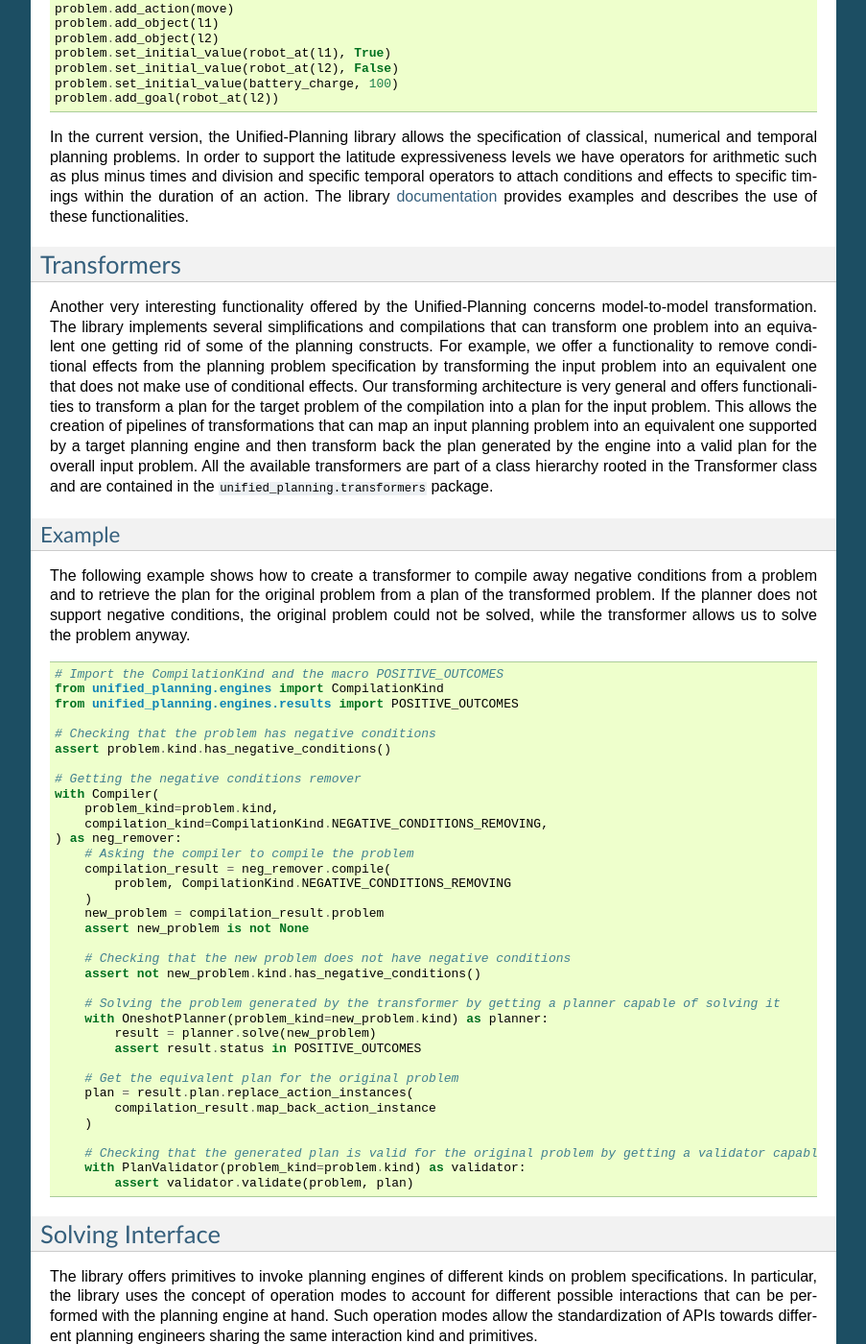
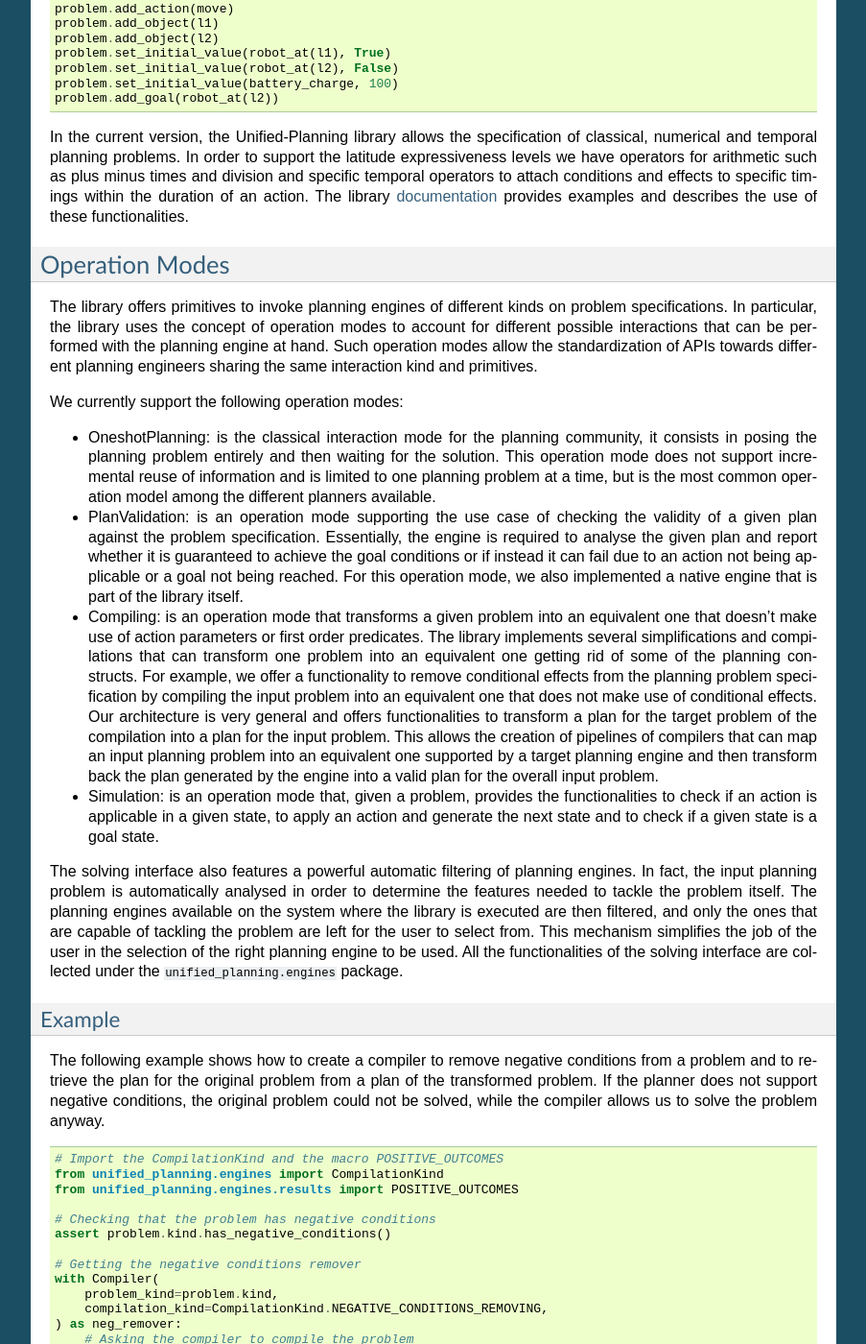
Before and after one commit to aiplan4eu/unified-planning, a Sphinx documentation site: the page built from docs/getting_started.rst, in a window 1280 px wide and 1400 px high, scrolled down 1124 px. Shown: the whole window at 96% size, without its empty margins (198-1101 px from the left). Built offline with Sphinx 7.4.7, drawn with Linux system fonts in a browser that asks for light colours; some of the changed text lies outside the part shown.

Commit message:
Fixed documentation

```diff
--- a/docs/dev_instructions.rst
+++ b/docs/dev_instructions.rst
@@ -12,12 +12,12 @@ In this guide we present the developers instructions for the Unified-Planning li
 Code formatting
 ===============
 
-We decided to use `black <https://black.readthedocs.io>` to automatically check and format
+We decided to use `black <https://black.readthedocs.io>`_ to automatically check and format
 the code according to a predefined code style.
 
 For maintaining code formatting and styling, instead of humans correcting the linting mistakes,
-we use `pre-commit <https://pre-commit.com/>`. After installing it, execute `pre-commit install`:
+we use `pre-commit <https://pre-commit.com/>`_. After installing it, execute `pre-commit install`:
 this will install git hooks in .git/ directory of the project.
-Then, wWhen you commit staged Python files, before committing pre-commit hooks are executed and
+Then, when you commit staged Python files, before committing pre-commit hooks are executed and
 black checks the code formatting. If every check passes, the commit is made else, code
 is automatically formatted and sent back for review.
--- a/docs/getting_started.rst
+++ b/docs/getting_started.rst
@@ -12,45 +12,40 @@ In this guide we present the main functionalities offered by the Unified-Plannin
 Problem specification
 =====================
 
-The main functionality offered by the library concerns the specification of a planning problem. The API  provides classes and functions to populate a Problem object with the fluents, actions, initial states and goal specifications constituting the planning problem specification.
+The main functionality offered by the library concerns the specification of a planning problem. The API provides classes and functions to populate a Problem object with the fluents, actions, initial states and goal specifications constituting the planning problem specification.
 The functionalities for creating model objects and to manipulate them are collected in the unified_planning.model package of the library.
 
 Example
 -------
-The following example shows a simple robotic planning problem modeling a robot moving between locations while consuming battery. The example shows the basic functionalities and objects needed to declare the problem specification.  A more detailed presentation of the different objects is available on the `Google Colab <https://colab.research.google.com/drive/1kbNu3k1SxO1CbTtqfLEUTmU1AuAyxuHG?usp=sharing>`_ Python notebook where we document and explain all the different classes and their semantics.
+The following example shows a simple robotic planning problem modeling a robot moving between locations while consuming battery. The example shows the basic functionalities and objects needed to declare the problem specification. A more detailed presentation of the different objects is available on the `Google Colab <https://colab.research.google.com/github/aiplan4eu/unified-planning/blob/master/notebooks/Unified_Planning_Basics.ipynb>`_ Python notebook where we document and explain all the different classes and their semantics.
 
 .. literalinclude:: ./code_snippets/robot_battery.py
     :lines: 3-38
 
 
-In the current version, the Unified-Planning library allows the specification of  classical, numerical and temporal planning problems. In order to support the latitude expressiveness levels we have operators for arithmetic such as plus minus times and division and specific temporal operators to attach conditions and effects to specific timings within the duration of an action. The library :ref:`documentation <api-ref>` provides examples and describes the use of these functionalities.
+In the current version, the Unified-Planning library allows the specification of classical, numerical and temporal planning problems. In order to support the latitude expressiveness levels we have operators for arithmetic such as plus minus times and division and specific temporal operators to attach conditions and effects to specific timings within the duration of an action. The library :ref:`documentation <api-ref>` provides examples and describes the use of these functionalities.
 
-Transformers
-============
 
-Another very interesting functionality offered by the Unified-Planning concerns model-to-model transformation. The library implements several simplifications and compilations that can transform one problem into an equivalent one getting rid of some of the planning constructs. For example, we offer a functionality to remove conditional effects from the planning problem specification by transforming the input problem into an equivalent one that does not make use of conditional effects. Our transforming architecture is very general and offers functionalities to transform a plan for the target problem of the compilation into a plan for the input problem. This allows the creation of pipelines of transformations that can map an input planning problem into an equivalent one supported by a target planning engine and then transform back the plan generated by the engine into a valid plan for the overall input problem.
-All the available transformers are part of a class hierarchy rooted in the Transformer class and are contained in the ``unified_planning.transformers`` package.
+Operation Modes
+===============
+The library offers primitives to invoke planning engines of different kinds on problem specifications. In particular, the library uses the concept of operation modes to account for different possible interactions that can be performed with the planning engine at hand. Such operation modes allow the standardization of APIs towards different planning engineers sharing the same interaction kind and primitives.
+
+We currently support the following operation modes:
+
+* OneshotPlanning: is the classical interaction mode for the planning community, it consists in posing the planning problem entirely and then waiting for the solution. This operation mode does not support incremental reuse of information and is limited to one planning problem at a time, but is the most common operation model among the different planners available.
+* PlanValidation: is an operation mode supporting the use case of checking the validity of a given plan against the problem specification. Essentially, the engine is required to analyse the given plan and report whether it is guaranteed to achieve the goal conditions or if instead it can fail due to an action not being applicable or a goal not being reached. For this operation mode, we also implemented a native engine that is part of the library itself.
+* Compiling: is an operation mode that transforms a given problem into an equivalent one that doesn't make use of action parameters or first order predicates. The library implements several simplifications and compilations that can transform one problem into an equivalent one getting rid of some of the planning constructs. For example, we offer a functionality to remove conditional effects from the planning problem specification by compiling the input problem into an equivalent one that does not make use of conditional effects. Our architecture is very general and offers functionalities to transform a plan for the target problem of the compilation into a plan for the input problem. This allows the creation of pipelines of compilers that can map an input planning problem into an equivalent one supported by a target planning engine and then transform back the plan generated by the engine into a valid plan for the overall input problem.
+* Simulation: is an operation mode that, given a problem, provides the functionalities to check if an action is applicable in a given state, to apply an action and generate the next state and to check if a given state is a goal state.
+
+The solving interface also features a powerful automatic filtering of planning engines. In fact, the input planning problem is automatically analysed in order to determine the features needed to tackle the problem itself. The planning engines available on the system where the library is executed are then filtered, and only the ones that are capable of tackling the problem are left for the user to select from. This mechanism simplifies the job of the user in the selection of the right planning engine to be used.
+All the functionalities of the solving interface are collected under the ``unified_planning.engines`` package.
 
 Example
 -------
-The following example shows how to create a transformer to compile away negative conditions from a problem and to retrieve the plan for the original problem from a plan of the transformed problem. If the planner does not support negative conditions, the original problem could not be solved, while the transformer allows us to solve the problem anyway.
+The following example shows how to create a compiler to remove negative conditions from a problem and to retrieve the plan for the original problem from a plan of the transformed problem. If the planner does not support negative conditions, the original problem could not be solved, while the compiler allows us to solve the problem anyway.
 
 .. literalinclude:: ./code_snippets/robot_battery.py
     :lines: 42-76
-
-
-Solving Interface
-=================
-The library offers primitives to invoke planning engines of different kinds on problem specifications. In particular, the library uses the concept of operation modes to account for different possible interactions that can be performed with the planning engine at hand. Such operation modes allow the standardization of APIs towards different planning engineers sharing the same interaction kind and primitives.
-
-We currently support 3 operation modes:
-
-* OneshotPlanning:  is the classical interaction mode for the planning community, it consists in posing the planning problem entirely and then waiting for the solution. This operation mode does not support  incremental reuse of information and is limited to one planning problem at a time, but  is the most common operation model among the different planners available.
-* PlanValidation: is an operation mode supporting the use case of checking the validity of a given plan against the problem specification. Essentially, the engine is required to analyse the given plan and report whether it is guaranteed to achieve the goal conditions or if instead it can fail due to an action not being applicable or a goal not being reached. For this operation mode, we also implemented a native engine that is part of the library itself.
-* Grounding: Is an operation mode that transforms a given problem into an equivalent one that doesn't make use of action parameters or first order predicates. This is a very common operation to be done for solving a planning problem and it is needed to transform planning problems into state machines.  Also in this case, the library offers a native grounder and it also integrates grounders of different engines so that more powerful grounding algorithms can be accessed in an uniform and engine-independent way.
-
-The solving interface also features a powerful automatic filtering of planning engines. In fact, the input planning problem is automatically analysed in order to determine the features needed to tackle the problem itself. The planning engines available on the system where the library is executed are then filtered, and only the ones that are capable of tackling the problem are left for the user to select from. This mechanism simplifies the job of the user in the selection of the right planning engine to be used.
-All the functionalities of the solving interface are collected under the ``unified_planning.solvers`` package.
 
 Example
 -------
@@ -60,10 +55,18 @@ The following example shows how to get a planner and solve a problem.
 .. literalinclude:: ./code_snippets/robot_battery.py
     :lines: 80-86
 
+
+Engines
+=======
+The ``Engine`` class is the class interface that has to be implemented in order to define an engine that exposes one or more operative modes. It has some methods that implements that operation modes and other methods that can be called to know if the engine is suitable for a given problem kind.
+
+The ``MetaEngine`` class is a child class of ``Engine`` that is defined over a generic engine implementation. The implementation of a meta engine can be used with all the compatible engines available on the system.
+
+
 Input/Output and Interoperability
 =================================
 
-Finally, the Unified-Planning library offers  primitives and functions for the interoperability with external formal languages and libraries.  In particular, we offer a strong integration  with the Planning Domain Definition Language (PDDL) language: we implemented a parser that can read in a problem specified in PDDL and convert it into a Unified-Planning problem data structure, and we have a comprehensive emitter that yelds PDDL specifications from a Unified-Planning problem instance.
+Finally, the Unified-Planning library offers primitives and functions for the interoperability with external formal languages and libraries. In particular, we offer a strong integration with the Planning Domain Definition Language (PDDL) language: we implemented a parser that can read in a problem specified in PDDL and convert it into a Unified-Planning problem data structure, and we have a comprehensive emitter that yelds PDDL specifications from a Unified-Planning problem instance.
 We also have automatic interfacing with other planning libraries. In particular, we have a conversion from a ``tarski`` representation into a Unified-Planning problem allowing a user to import from this external data structure and simplify the interoperability between the two libraries.
 The input-output classes and functions can be found in the unified_planning.io package, while the interoperability with ``tarski`` (and in the future with other libraries) are in the ups.interop package.
 
```
Also changed, not shown: docs/api_ref.rst (+23 -23 lines).
